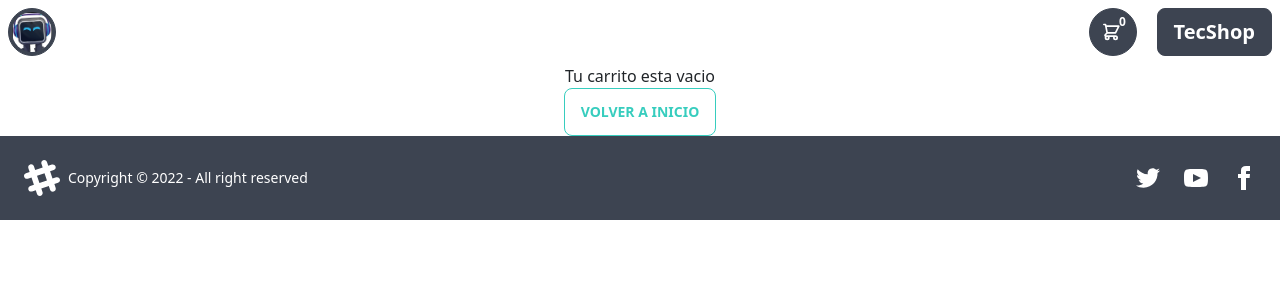
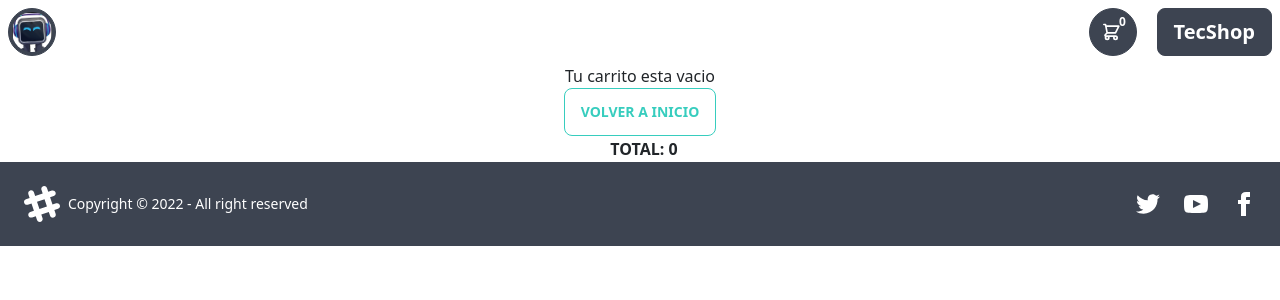
Before and after one commit to lualoman/JS-CoderHouse-Alomar, a React (Create React App) app: page /cart in a window 1280 px wide. Shown: the top 300 px of the page. Built offline with nearby package versions, Linux system fonts and the light colour scheme.

Commit message:
sigo con firebase i

```diff
--- a/src/components/Cart.js
+++ b/src/components/Cart.js
@@ -1,7 +1,8 @@
 import { useContext } from 'react';                     //TRABAJANDO EN ACTIVIDAD 5
 import { CartContext } from '../context/CartContext';
+import {Link} from "react-router-dom"
 import CartItem from './CartItem'
-import {Link} from "react-router-dom"
+import CartTotal from "./CartTotal"
 
 const Cart = () => {
 
@@ -20,6 +21,7 @@ const Cart = () => {
             <button className="btn btn-outline btn-error" onClick={() => removeList()}>Eliminar todo</button>
             </div>
         }
+        <CartTotal/>
         </>
     )
 }
--- a/src/components/CartItem.js
+++ b/src/components/CartItem.js
@@ -1,5 +1,3 @@
-import CartTotal from "./CartTotal"
-
 const CartItem = ({ item, handleDelete }) => {
 
     return (
@@ -19,7 +17,6 @@ const CartItem = ({ item, handleDelete }) => {
                 </table>
             </div>
         </div>
-        <CartTotal/>
         </>
     )
 }
```
